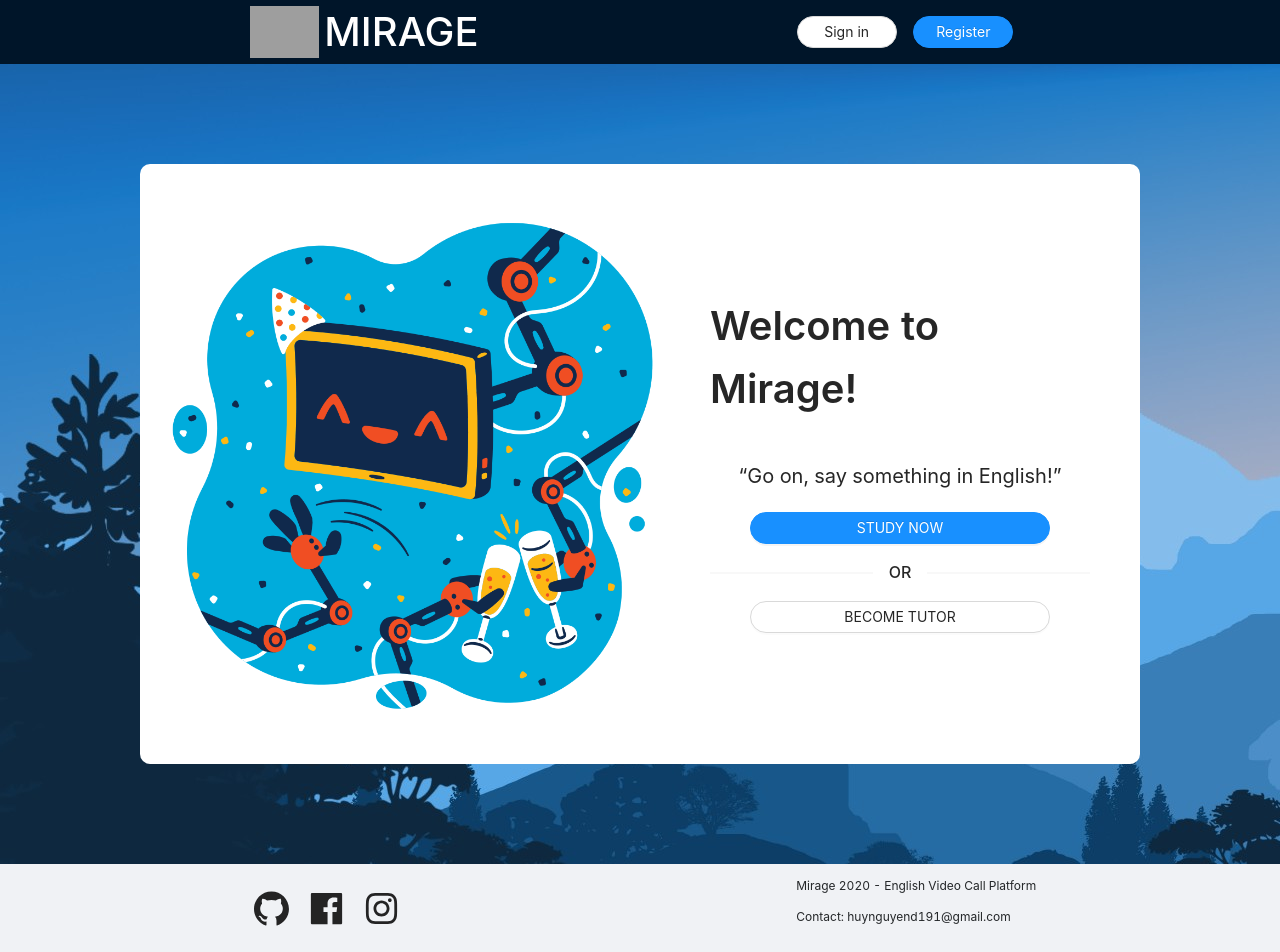
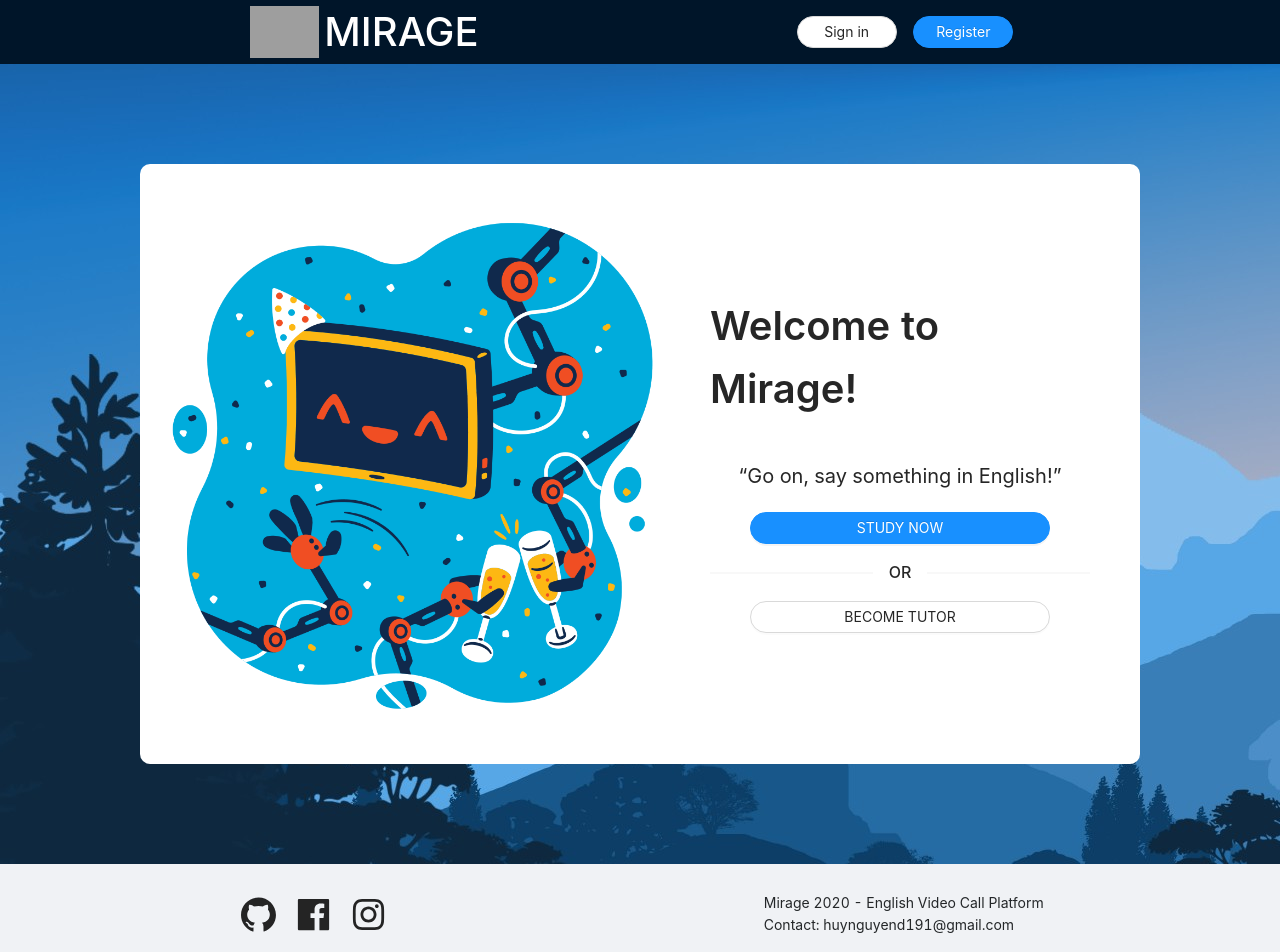
Before and after one commit to huynguyend191/mirage-client, a React (Create React App) app: page / in a window 1280 px wide. Shown: the top 952 px of the page. Built offline with nearby package versions, Linux system fonts and the light colour scheme; grey boxes are pictures that could not be loaded.

Commit message:
fix footer UI, add app logo for Admin

```diff
--- a/src/components/FooterContent.js
+++ b/src/components/FooterContent.js
@@ -1,18 +1,20 @@
 import React from 'react';
 import styles from './FooterContent.module.css';
-import { GithubOutlined, FacebookFilled,  InstagramOutlined } from '@ant-design/icons';
-export default function Footer() {
+import { GithubOutlined, FacebookFilled, InstagramOutlined } from '@ant-design/icons';
+import { Layout } from 'antd';
+const { Footer } = Layout;
+export default function FooterContent() {
   return (
-    <div className={styles.footerContent}>
+    <Footer className={styles.footer}>
       <div className={styles.contactIconContainer}>
-        <GithubOutlined className={styles.contactIcon} style={{fontSize: 35}} onClick={ () =>  window.open('https://github.com/huynguyend191')} />
-        <FacebookFilled className={styles.contactIcon} style={{fontSize: 35}} onClick={ () =>  window.open('https://www.facebook.com/sneezingcat191')} />
-        <InstagramOutlined className={styles.contactIcon} style={{fontSize: 35}} onClick={() =>  window.open('https://www.instagram.com/sneezingcat191/')} />
+        <GithubOutlined className={styles.contactIcon} style={{ fontSize: 35 }} onClick={() => window.open('https://github.com/huynguyend191')} />
+        <FacebookFilled className={styles.contactIcon} style={{ fontSize: 35 }} onClick={() => window.open('https://www.facebook.com/sneezingcat191')} />
+        <InstagramOutlined className={styles.contactIcon} style={{ fontSize: 35 }} onClick={() => window.open('https://www.instagram.com/sneezingcat191/')} />
       </div>
       <div className={styles.contactInfoContainer}>
-        <p>Mirage 2020 - English Video Call Platform</p>
-        <p>Contact: huynguyend191@gmail.com</p>
+        Mirage 2020 - English Video Call Platform <br />
+        Contact: huynguyend191@gmail.com
       </div>
-    </div>
-  )
+    </Footer>
+  );
 }
--- a/src/components/FooterContent.module.css
+++ b/src/components/FooterContent.module.css
@@ -1,9 +1,9 @@
-.footerContent {
-  height: 40px;
+.footer {
+  height: 100px;
   display: flex;
+  align-items: center;
   justify-content: space-around;
-  align-items: center;
-  font-size: 12px;
+  flex-direction: row;
 }
 
 .contactIcon {
@@ -14,4 +14,7 @@
   display: flex;
   flex-direction: column;
   color: #242729;
+  height: 55px;
+  font-size: 14px;
+  padding: 5px;
 }
--- a/src/pages/admin/Admin.js
+++ b/src/pages/admin/Admin.js
@@ -4,11 +4,14 @@ import FooterContent from '../../components/FooterContent';
 import { Layout, Menu } from 'antd';
 import { BarChartOutlined, ContactsOutlined, TeamOutlined } from '@ant-design/icons';
 import { Link, Route, Switch } from 'react-router-dom';
+import styles from './Admin.module.css';
 import Dashboard from './Dashboard';
 import Students from './Students';
 import Tutors from './Tutors';
+import Logo from '../../assets/app-logo.png';
+import { DownOutlined, UserOutlined } from '@ant-design/icons';
 
-const { Header, Content, Footer, Sider } = Layout;
+const { Header, Content, Sider } = Layout;
 
 export default function Admin(props) {
   const [collapsed, setCollapsed] = useState(false);
@@ -20,6 +23,10 @@ export default function Admin(props) {
   return (
     <Layout style={{ minHeight: '100vh' }}>
       <Sider collapsible collapsed={collapsed} onCollapse={onCollapse}>
+        <div className={styles.logoContainer}>
+          <img src={Logo} alt="" className={styles.logo} />
+          <p className={styles.logoText}>MIRAGE</p>
+        </div>
         <Menu theme="dark" defaultSelectedKeys={["/admin"]} mode="inline" selectedKeys={[location.pathname]}>
           <Menu.Item key="/admin">
             <BarChartOutlined /><Link to="/admin"><span>Dashboard</span></Link>
@@ -40,12 +47,10 @@ export default function Admin(props) {
           <Switch>
             <Route path="/admin/students" component={Students} />
             <Route path="/admin/tutors" component={Tutors} />
-            <Route path="/admin" component={Dashboard} />
+            <Route path="/admin" component={Dashboard} exact />
           </Switch>
         </Content>
-        <Footer>
-          <FooterContent />
-        </Footer>
+        <FooterContent />
       </Layout>
     </Layout>
 
--- /dev/null
+++ b/src/pages/admin/Admin.module.css
@@ -0,0 +1,19 @@
+.logoContainer {
+  height: 80px;
+  overflow: hidden;
+  align-items: center;
+  display: flex;
+  flex-direction: row;
+}
+
+.logo {
+  width: 60px;
+  height: 60px;
+  margin: 10px;
+}
+
+.logoText {
+  color: white;
+  margin: auto;
+  font-size: 30px;
+}
--- a/src/pages/default/Default.js
+++ b/src/pages/default/Default.js
@@ -7,7 +7,7 @@ import headerIcon from '../../assets/app-logo.png';
 import RegisterModal from './RegisterModal';
 import SignInModal from './SignInModal';
 
-const { Header, Content, Footer } = Layout;
+const { Header, Content } = Layout;
 
 export default function Default() {
   const [isRegister, setRegister] = useState(false);
@@ -56,9 +56,7 @@ export default function Default() {
           </div>
         </div>
       </Content>
-      <Footer>
-        <FooterContent />
-      </Footer>
+      <FooterContent />
     </Layout>
   )
 }
```
